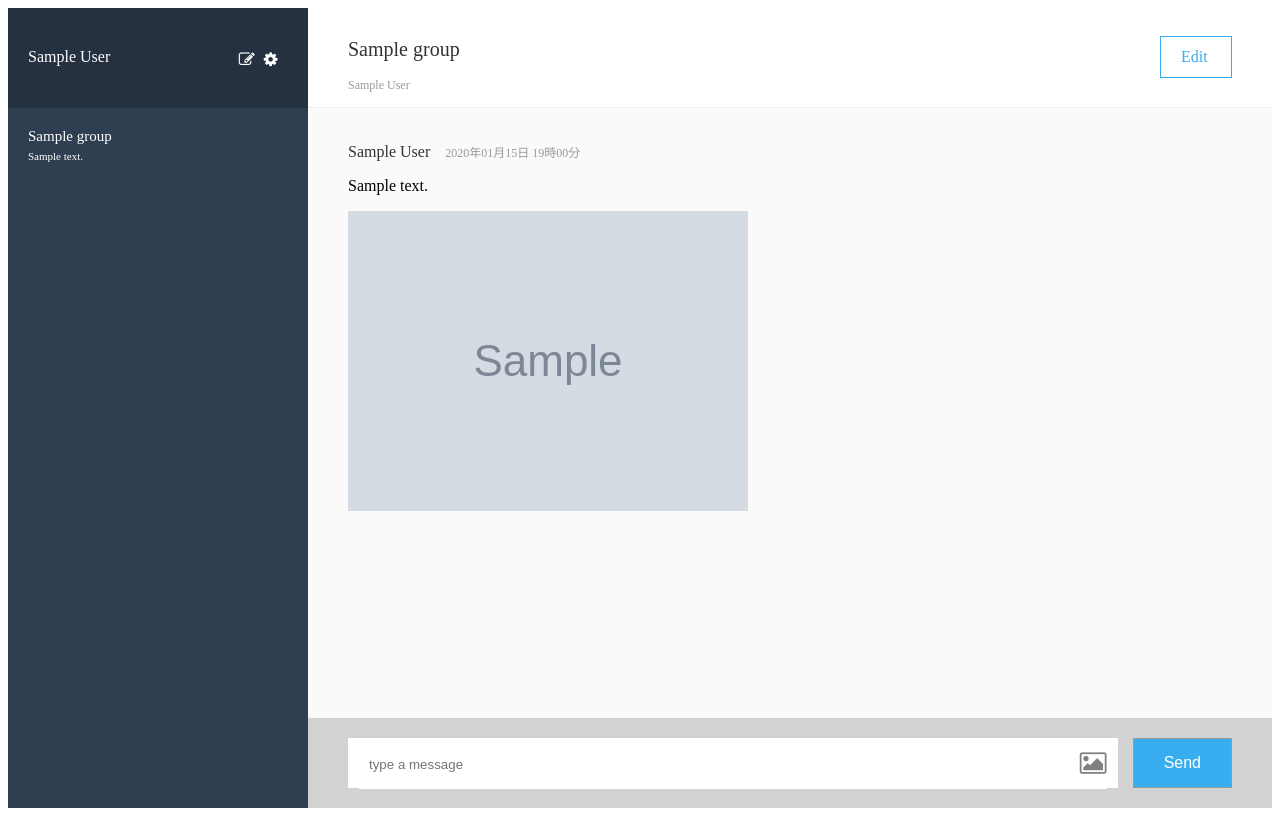
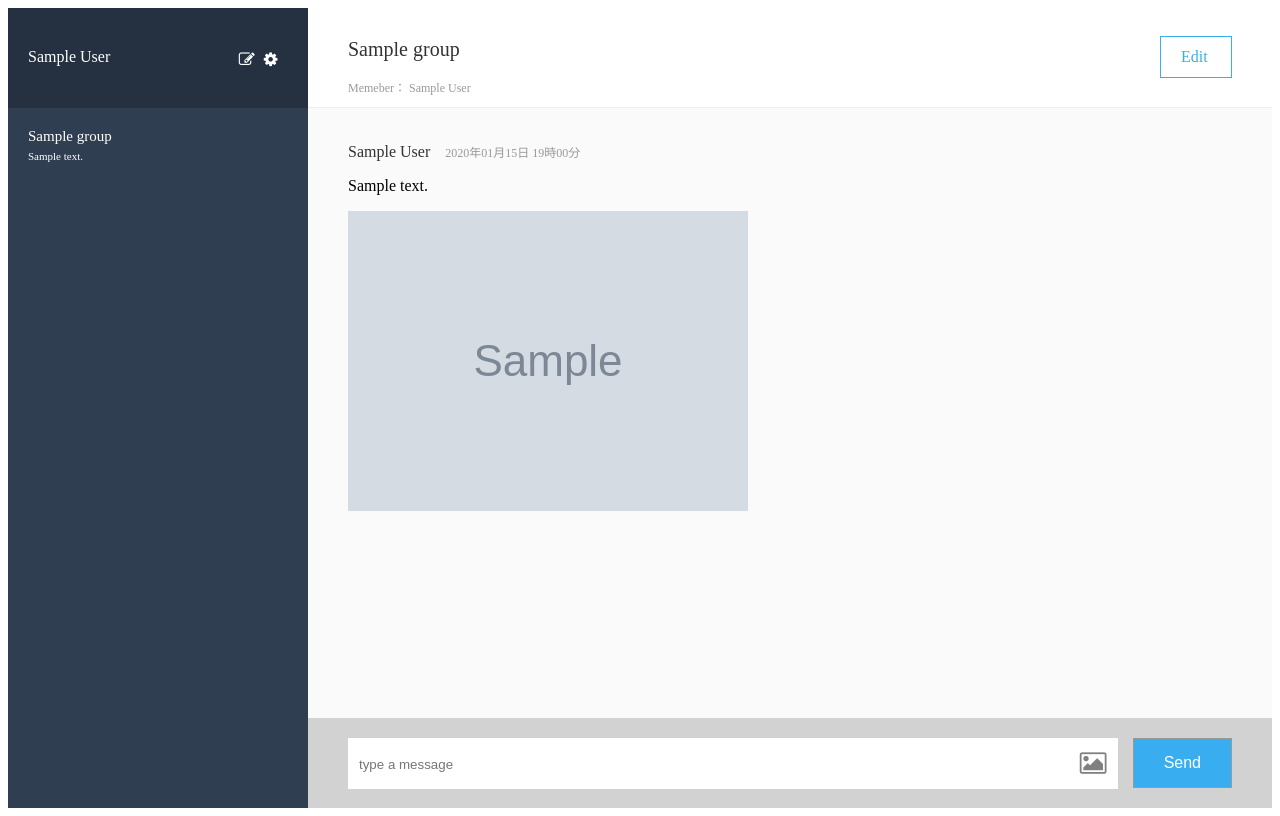
Before and after one commit to ishikawasan38/chat-space, a Rails app: page /groups/1/messages in a window 1280 px wide. Run offline with Rails 7, Linux system fonts and the light colour scheme; a user stored in the database is signed in; tables that the repository leaves empty hold one stand-in row (values such as "Sample post"); grey boxes marked "Sample" are stand-in pictures; style sheets or scripts are compiled from the project's sources; some libraries are stand-ins or nearby versions.

Commit message:
finish 4

```diff
--- a/app/assets/stylesheets/modules/_messages.scss
+++ b/app/assets/stylesheets/modules/_messages.scss
@@ -212,12 +212,12 @@
 
           }
         .message-area{
-          height: 50px;
+          height: 51px;
           width: 100%;
           font-size: 11px;
           color: grey;
           border: solid 1px #ffffff;
-          padding: 0 10px;
+          // padding: 0 10px;
           background-color: #ffffff;
           position: relative;
           .message-area1{
--- a/app/views/messages/_main_chat.html.haml
+++ b/app/views/messages/_main_chat.html.haml
@@ -5,6 +5,7 @@
         .group-name
           =@group.name
         .group-message
+          Memeber：
           - @group.users.each do |user|
             = user.name
       .info-box__edit
```
